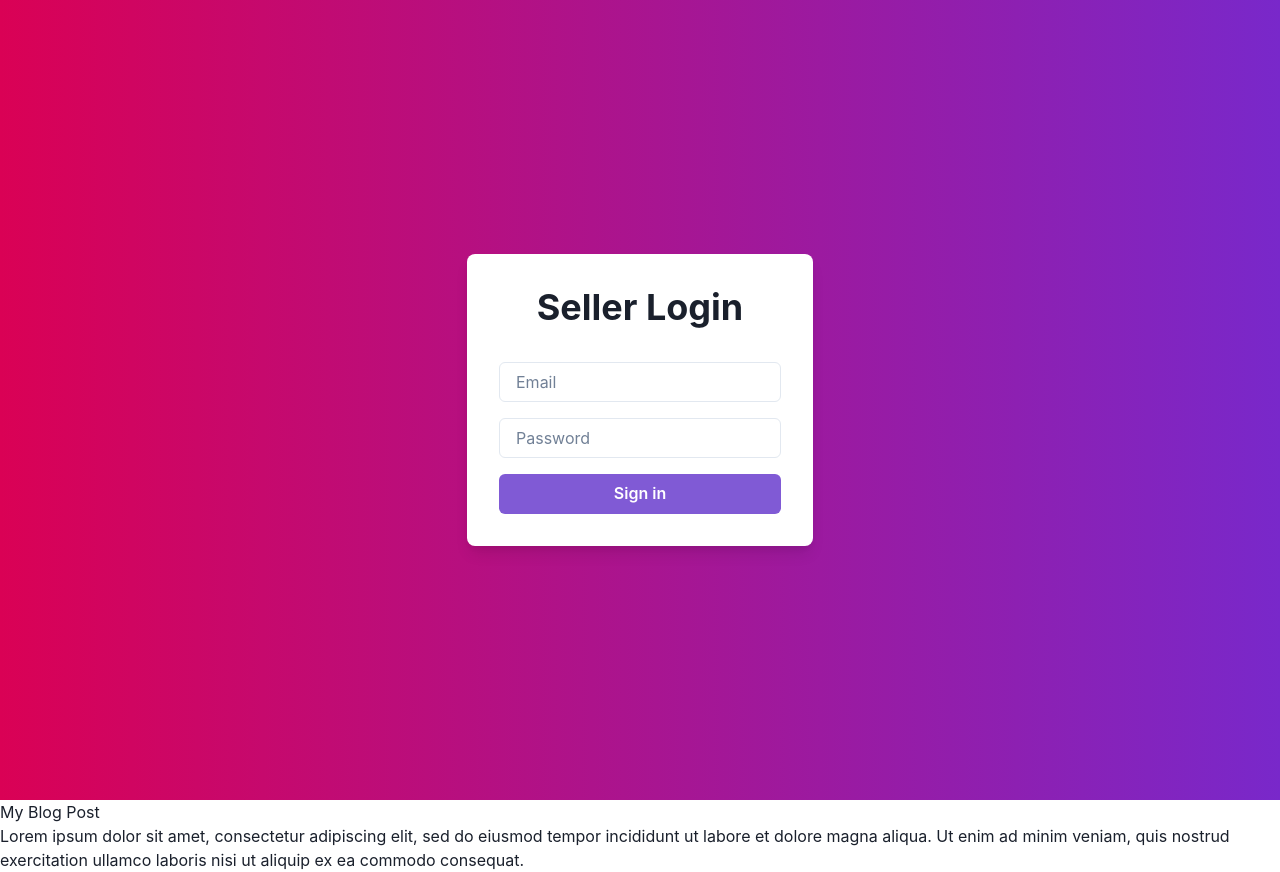
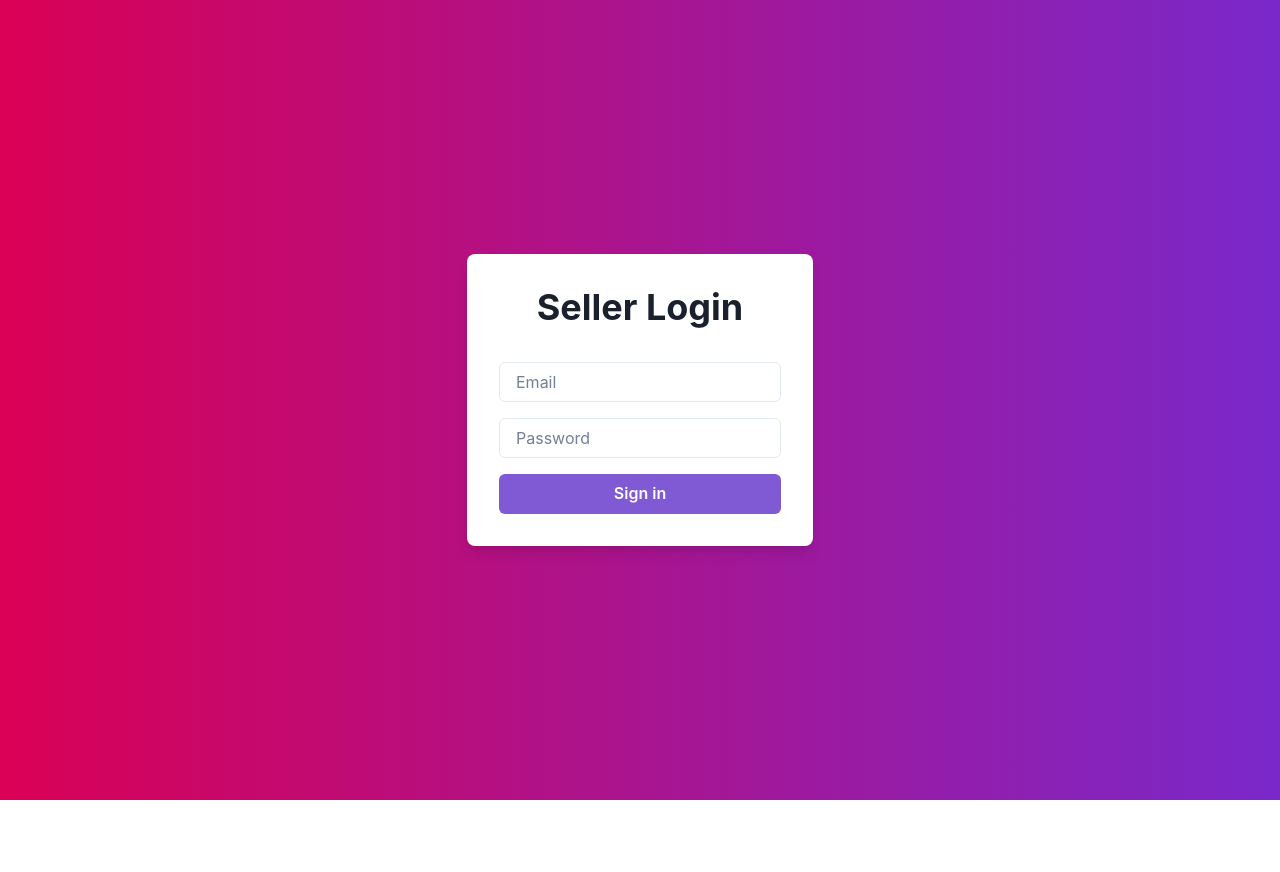
Before and after one commit to Jagan-CM-CTO/seller-admin-panel, a Next.js app: page / in a window 1280 px wide. After the commit the page ends 800 px from the top, so only its background shows below. Built offline with nearby package versions, Linux system fonts and the light colour scheme.

Commit message:
Update index.js

```diff
--- a/pages/index.js
+++ b/pages/index.js
@@ -18,21 +18,6 @@ const inter = Inter({ subsets: ["latin"] });
 import { useRouter } from "next/router";
 import axios from "axios";
 import { isAdmin } from "@/helper/auth";
-
-const PostDetails = ({ post }) => {
-  const router = useRouter();
-
-  if (router.isFallback) {
-    return <h1>Data is loading</h1>;
-  }
-
-  return (
-    <div>
-      <h1>{post.title}</h1>
-      <p>{post.body}</p>
-    </div>
-  );
-};
 
 export default function Home() {
   const [email, setEmail] = useState("");
@@ -63,8 +48,6 @@ export default function Home() {
   };
 
   const authenticate = (data, next) => {
-    console.log(data);
-    console.log("I'm done!");
     if (typeof window !== "undefined") {
       localStorage.setItem("jwt", JSON.stringify(data));
       next();
@@ -95,12 +78,6 @@ export default function Home() {
       .catch((err) => setError("Invalid email or password"));
   };
 
-  // Define postData here
-  const postData = {
-    title: "My Blog Post",
-    body: "Lorem ipsum dolor sit amet, consectetur adipiscing elit, sed do eiusmod tempor incididunt ut labore et dolore magna aliqua. Ut enim ad minim veniam, quis nostrud exercitation ullamco laboris nisi ut aliquip ex ea commodo consequat."
-  };
-
   return (
     <>
       <Head>
@@ -124,8 +101,7 @@ export default function Home() {
               <Box mt={8}>
                 <form>
                   <Stack spacing={4}>
-{error && <Text color="red">
-{error}</Text>}
+                    {error && <Text color="red">{error}</Text>}
                     <Input
                       type="email"
                       placeholder="Email"
@@ -140,6 +116,7 @@ onChange={(event) =>
                         setPassword(event.currentTarget.value)
                       }
                     />
+
                     <Button
                       colorScheme="purple"
                       type="submit"
@@ -153,7 +130,6 @@ Sign in
             </Box>
           </Stack>
         </Flex>
-<PostDetails post={postData} />
       </main>
     </>
   );
```
Lines whose indentation alone changed are shown as unchanged.
